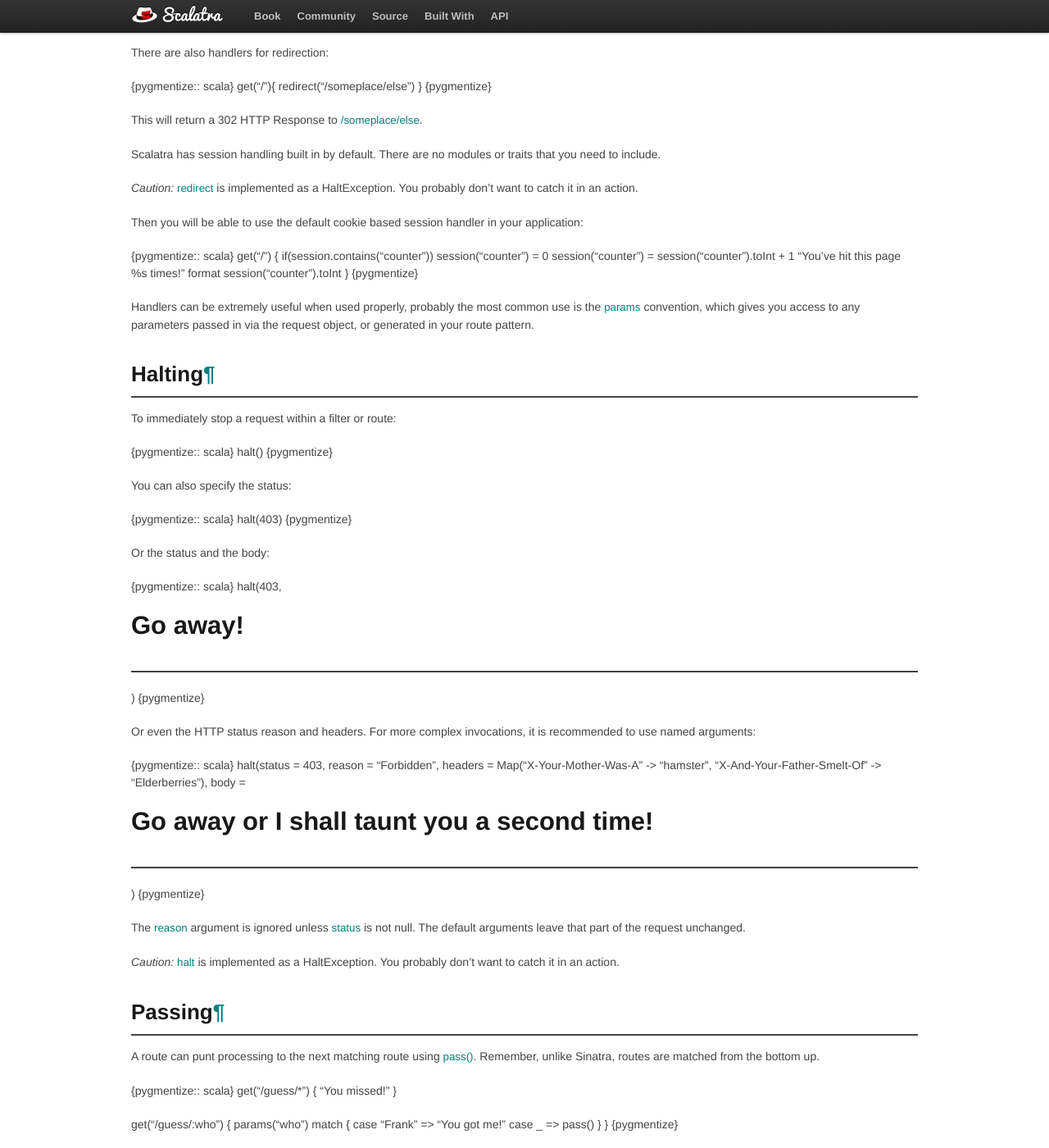
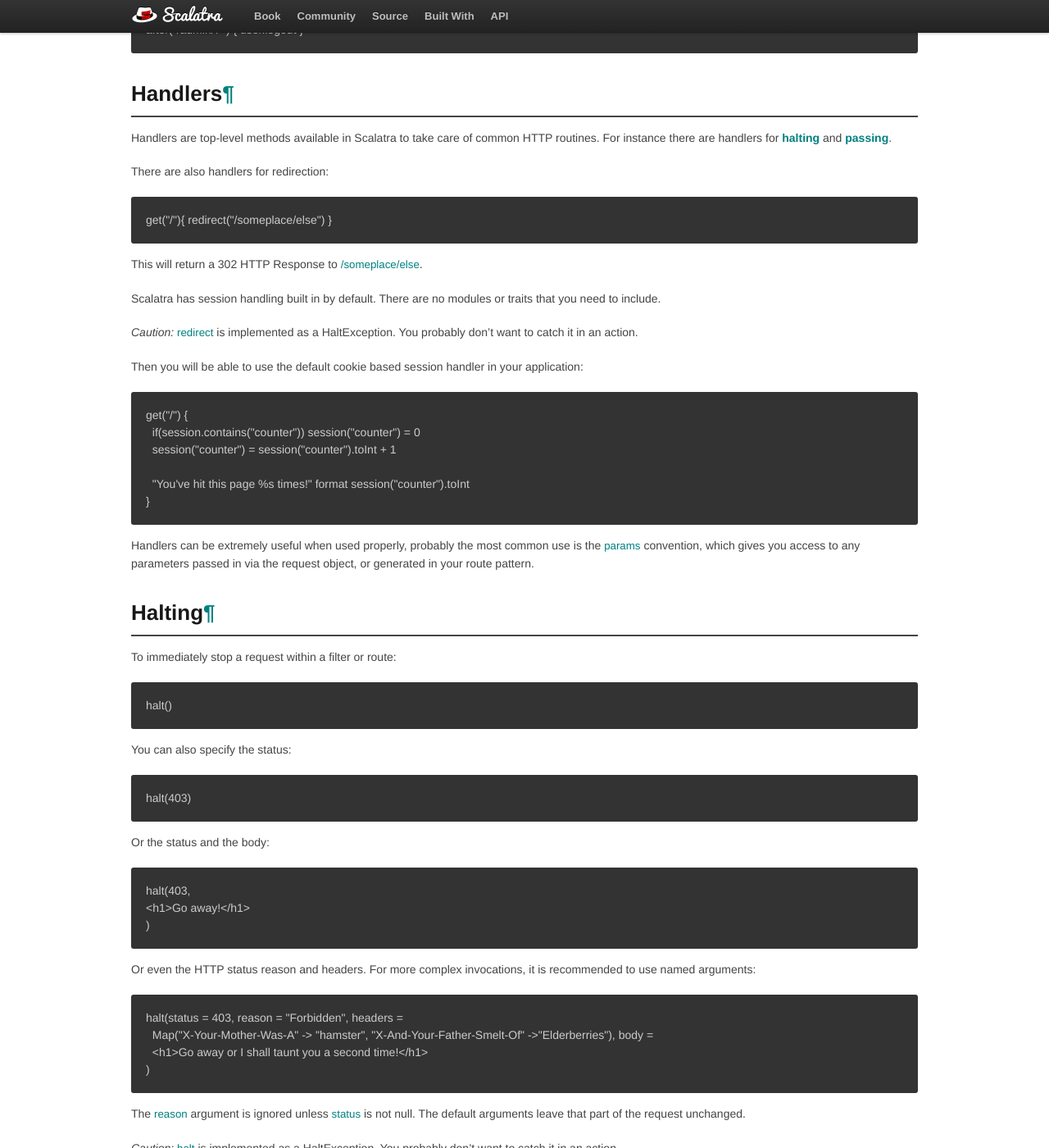
Before and after one commit to scalatra/scalatra-book, a Sphinx documentation site: the page built from source/_02_getting_to_know_scalatra.rst, in a window 1280 px wide and 1400 px high, scrolled down 2326 px. Shown: the whole window at 82% size. Built offline with Sphinx 7.4.7, drawn with Linux system fonts in a browser that asks for light colours; some of the changed text lies outside the part shown.

Commit message:
more pygment converts

```diff
--- a/source/_02_getting_to_know_scalatra.rst
+++ b/source/_02_getting_to_know_scalatra.rst
@@ -30,18 +30,20 @@ services <http://en.wikipedia.org/wiki/Representational_State_Transfer#RESTful_w
 in a very obvious manner. Here's an example of how one-such service
 might look:
 
-{pygmentize:: scala} get("/dogs") { # get a listing of all the dogs }
+.. code-block:: scala
 
-get("/dog/:id") { # just get one dog, you might find him like this: val
-dog = Dog.find(params("id")) # using the params convention, you
-specified in your route }
+   get("/dogs") { # get a listing of all the dogs }
 
-post("/dog") { # create a new dog listing }
+   get("/dog/:id") { # just get one dog, you might find him like this: val
+     dog = Dog.find(params("id")) # using the params convention, you
+     specified in your route
+   }
 
-put("/dog/:id") { # HTTP PUT request method to update an existing dog }
+   post("/dog") { # create a new dog listing }
 
-delete("/dog/:id") { # HTTP DELETE request method to remove a dog who's
-been sold! } {pygmentize}
+   put("/dog/:id") { # HTTP PUT request method to update an existing dog }
+
+   delete("/dog/:id") { # HTTP DELETE request method to remove a dog who's been sold! }
 
 As you can see from this contrived example, Scalatra's routing is very
 easy to get along with. Don't be fooled, though, Scalatra can do some
@@ -87,7 +89,9 @@ after
 The ``after`` method lets you pass a block to be evaluated **after**
 *each* and *every* route gets processed.
 
-{pygmentize:: scala} after() { MyDB.disconnect } {pygmentize}
+.. code-block:: scala
+
+   after() { MyDB.disconnect }
 
 As you can see from this example, we're asking the ``MyDB`` module to
 disconnect after the request has been processed.
@@ -100,9 +104,12 @@ URI during processing. Here's a quick example you could use to run a
 contrived ``authenticate!`` method before accessing any "admin" type
 requests.
 
-{pygmentize:: scala} before("/admin/\*") { basicAuth }
+.. code-block:: scala
 
-after("/admin/\*") { user.logout } {pygmentize}
+   before("/admin/\*") { basicAuth }
+
+   after("/admin/\*") { user.logout }
+
 
 Handlers
 --------
@@ -114,8 +121,10 @@ common HTTP routines. For instance there are handlers for
 
 There are also handlers for redirection:
 
-{pygmentize:: scala} get("/"){ redirect("/someplace/else") }
-{pygmentize}
+.. code-block:: scala
+
+   get("/"){ redirect("/someplace/else") }
+
 
 This will return a 302 HTTP Response to ``/someplace/else``.
 
@@ -128,10 +137,15 @@ don't want to catch it in an action.
 Then you will be able to use the default cookie based session handler in
 your application:
 
-{pygmentize:: scala} get("/") { if(session.contains("counter"))
-session("counter") = 0 session("counter") = session("counter").toInt + 1
-"You've hit this page %s times!" format session("counter").toInt }
-{pygmentize}
+.. code-block:: scala
+
+   get("/") {
+     if(session.contains("counter")) session("counter") = 0
+     session("counter") = session("counter").toInt + 1
+
+     "You've hit this page %s times!" format session("counter").toInt
+   }
+
 
 Handlers can be extremely useful when used properly, probably the most
 common use is the ``params`` convention, which gives you access to any
@@ -143,46 +157,33 @@ Halting
 
 To immediately stop a request within a filter or route:
 
-{pygmentize:: scala} halt() {pygmentize}
+.. code-block:: scala
+
+   halt()
 
 You can also specify the status:
 
-{pygmentize:: scala} halt(403) {pygmentize}
+.. code-block:: scala
+
+   halt(403)
 
 Or the status and the body:
 
-{pygmentize:: scala} halt(403,
+.. code-block:: scala
 
-.. raw:: html
-
-   <h1>
-
-Go away!
-
-.. raw:: html
-
-   </h1>
-
-) {pygmentize}
+   halt(403,
+   <h1>Go away!</h1>
+   )
 
 Or even the HTTP status reason and headers. For more complex
 invocations, it is recommended to use named arguments:
 
-{pygmentize:: scala} halt(status = 403, reason = "Forbidden", headers =
-Map("X-Your-Mother-Was-A" -> "hamster", "X-And-Your-Father-Smelt-Of" ->
-"Elderberries"), body =
+.. code-block:: scala
 
-.. raw:: html
-
-   <h1>
-
-Go away or I shall taunt you a second time!
-
-.. raw:: html
-
-   </h1>
-
-) {pygmentize}
+   halt(status = 403, reason = "Forbidden", headers =
+     Map("X-Your-Mother-Was-A" -> "hamster", "X-And-Your-Father-Smelt-Of" ->"Elderberries"), body =
+     <h1>Go away or I shall taunt you a second time!</h1>
+   )
 
 The ``reason`` argument is ignored unless ``status`` is not null. The
 default arguments leave that part of the request unchanged.
@@ -196,10 +197,16 @@ Passing
 A route can punt processing to the next matching route using ``pass()``.
 Remember, unlike Sinatra, routes are matched from the bottom up.
 
-{pygmentize:: scala} get("/guess/\*") { "You missed!" }
+.. code-block:: scala
 
-get("/guess/:who") { params("who") match { case "Frank" => "You got me!"
-case \_ => pass() } } {pygmentize}
+   get("/guess/*") { "You missed!" }
+
+   get("/guess/:who") {
+     params("who") match {
+       case "Frank" => "You got me!"
+       case _ => pass()
+     }
+   }
 
 The route block is immediately exited and control continues with the
 next matching route. If no matching route is found, a 404 is returned.
@@ -234,40 +241,29 @@ application root.
 
 So in your route you would have:
 
-{pygmentize:: scala} get("/") { templateEngine.layout("index.ssp") //
-renders webapp/index.ssp // OR look in a sub-directory
+.. code-block:: scala
 
-templateEngine.layout("/dogs/index.ssp") // would instead render
-webapp/dogs/index.ssp } {pygmentize}
+   get("/") {
+     templateEngine.layout("index.ssp") // renders webapp/index.ssp
+     // OR look in a sub-directory
+     templateEngine.layout("/dogs/index.ssp") // would instead render webapp/dogs/index.ssp
+   }
 
 Another default convention of Scalatra, is the layout, which
 automatically looks for a ``webapp/layout`` template file to render
 before loading any other views. In the case of using ``SSP``, your
 ``webapp/layout/default.ssp`` would look something like this:
 
-{pygmentize:: html} <%@ var yield: String %>
+.. code-block:: html
 
-.. raw:: html
-
+   <%@ var yield: String %>
    <html>
-     <head>
-
-..
-
-.. raw:: html
-
-   </head>
+     <head></head>
      <body>
-
-
-<%= yield %>
-
-.. raw:: html
-
-   </body>
+     <%= yield %>
+     </body>
    </html>
 
-{pygmentize}
 
 The possibilities are pretty much endless, here's a quick list of some
 of the most common use-cases covered in the README:
@@ -350,19 +346,11 @@ Not Found
 Whenever no route matches, the ``notFound`` handler is invoked. The
 default behavior is:
 
-{pygmentize:: scala} notFound {
+.. code-block:: scala
 
-.. raw:: html
-
-   <h1>
-
-Not found. Bummer.
-
-.. raw:: html
-
-   </h1>
-
-} {pygmentize}
+   notFound {
+     <h1>Not found. Bummer.</h1>
+   }
 
 -  *ScalatraServlet*: send a 404 response
 -  *ScalatraFilter*: pass the request to the servlet filter chain
--- a/source/conf.py
+++ b/source/conf.py
@@ -86,6 +86,8 @@ exclude_patterns = []
 
 # The name of the Pygments (syntax highlighting) style to use.
 pygments_style = 'sphinx'
+
+highlight_language = 'scala'
 
 # A list of ignored prefixes for module index sorting.
 #modindex_common_prefix = []
--- a/source/index.rst
+++ b/source/index.rst
@@ -5,10 +5,10 @@
 
 
 .. globalindex::
-   :maxdepth: 3
+   :maxdepth: 2
 
 .. toctree::
-   :maxdepth: 4
+   :maxdepth: 3
 
    _01_introduction
    _02_getting_to_know_scalatra
```
